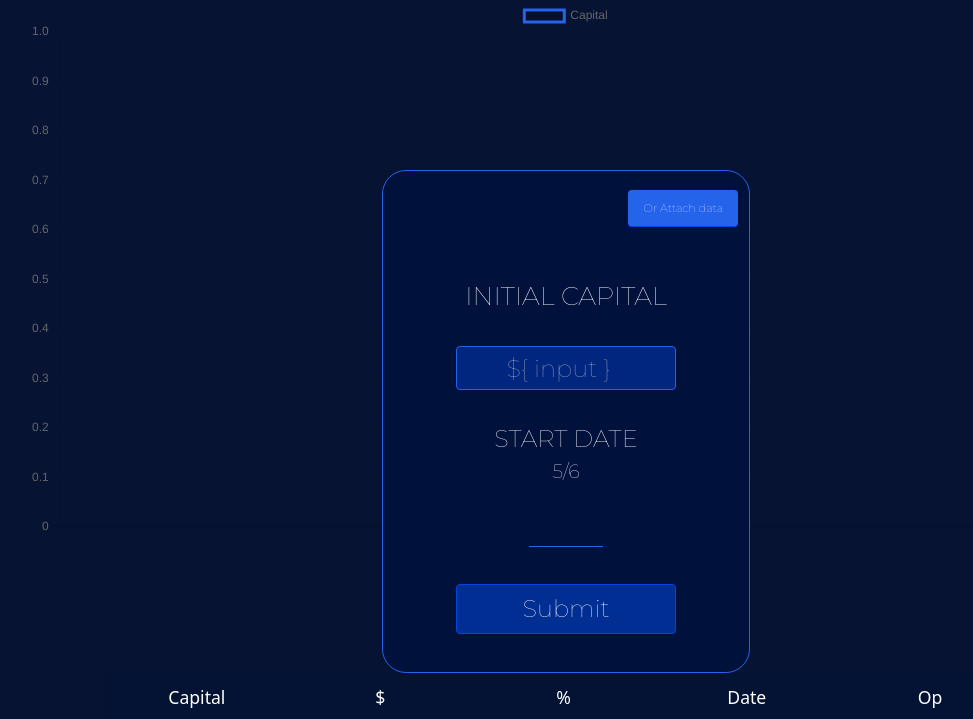
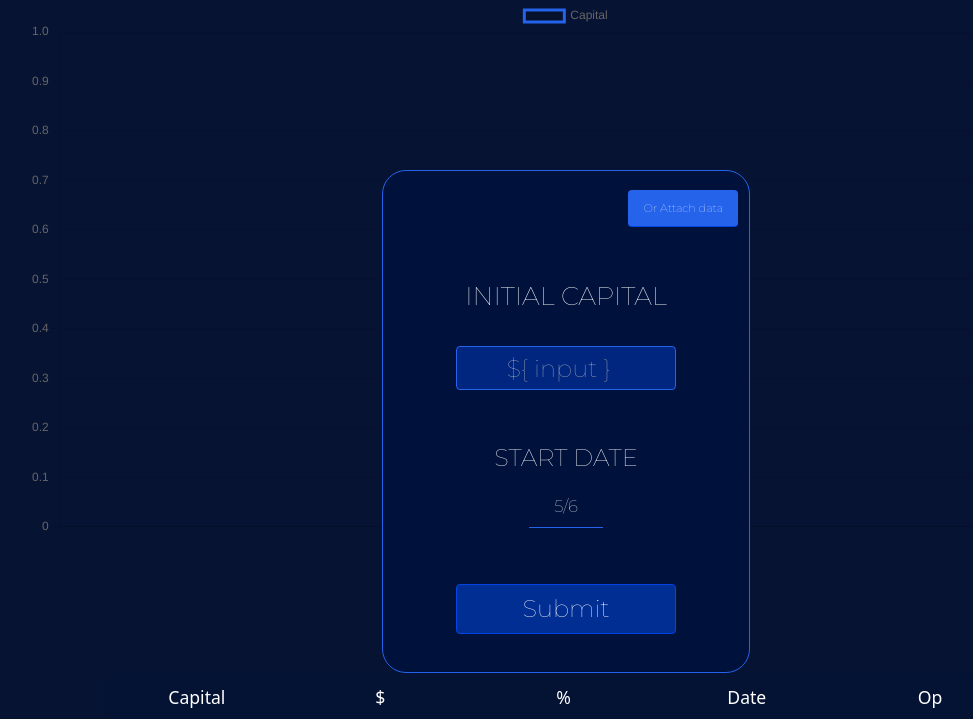
Before and after one commit to AlanTyping/trading-app, a React (Create React App) app: page / in a window 1536 px wide. Shown: the top 719 px of the page, without its empty margins (202-1175 px from the left). Built offline with nearby package versions, Linux system fonts and the light colour scheme.

Commit message:
new changes

```diff
--- a/src/App.css
+++ b/src/App.css
@@ -165,7 +165,7 @@ input[type=number] {
     font-size: 1 rem;
   }
 
-  #date {
+  #carousel-date{
     height: 150%;
     font-size: 1.2rem;
   }
```
